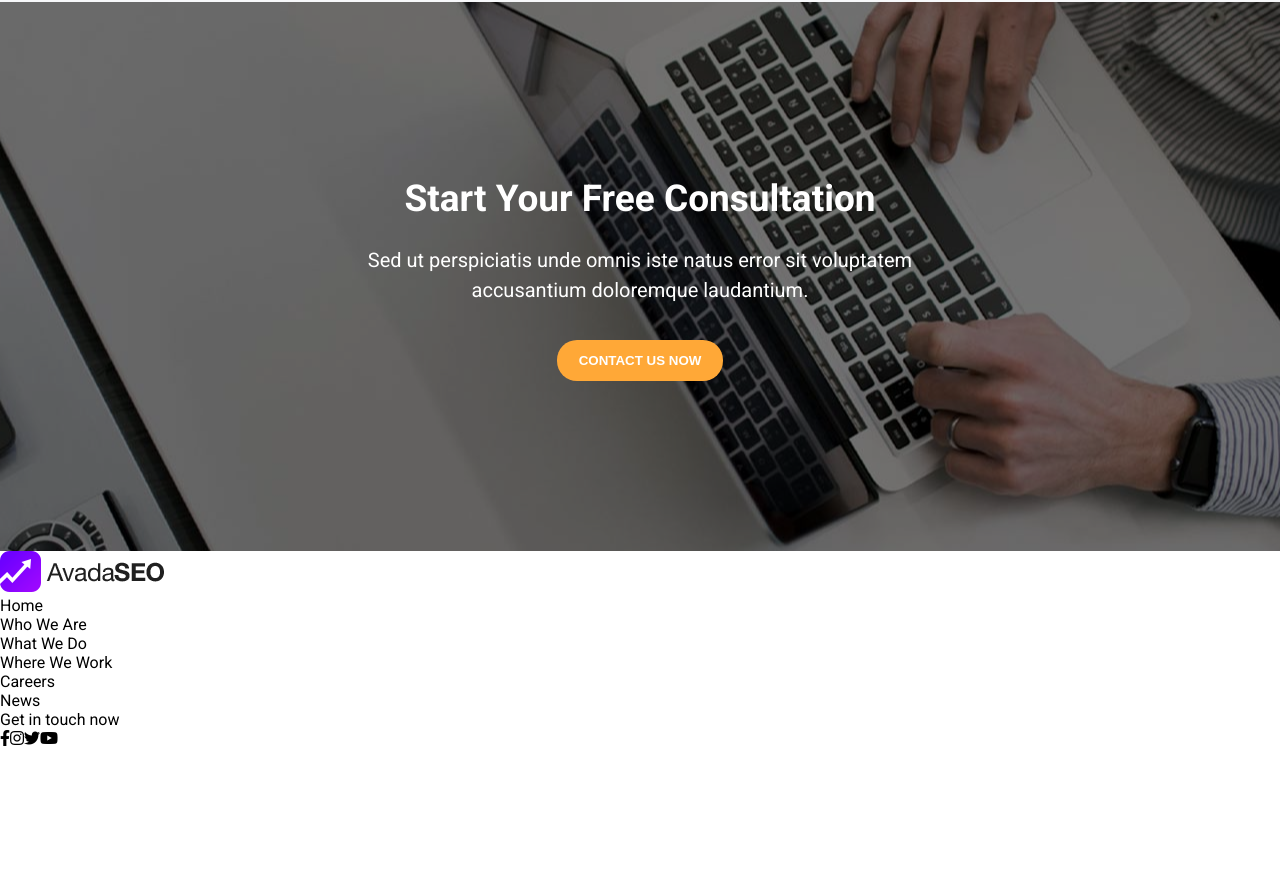
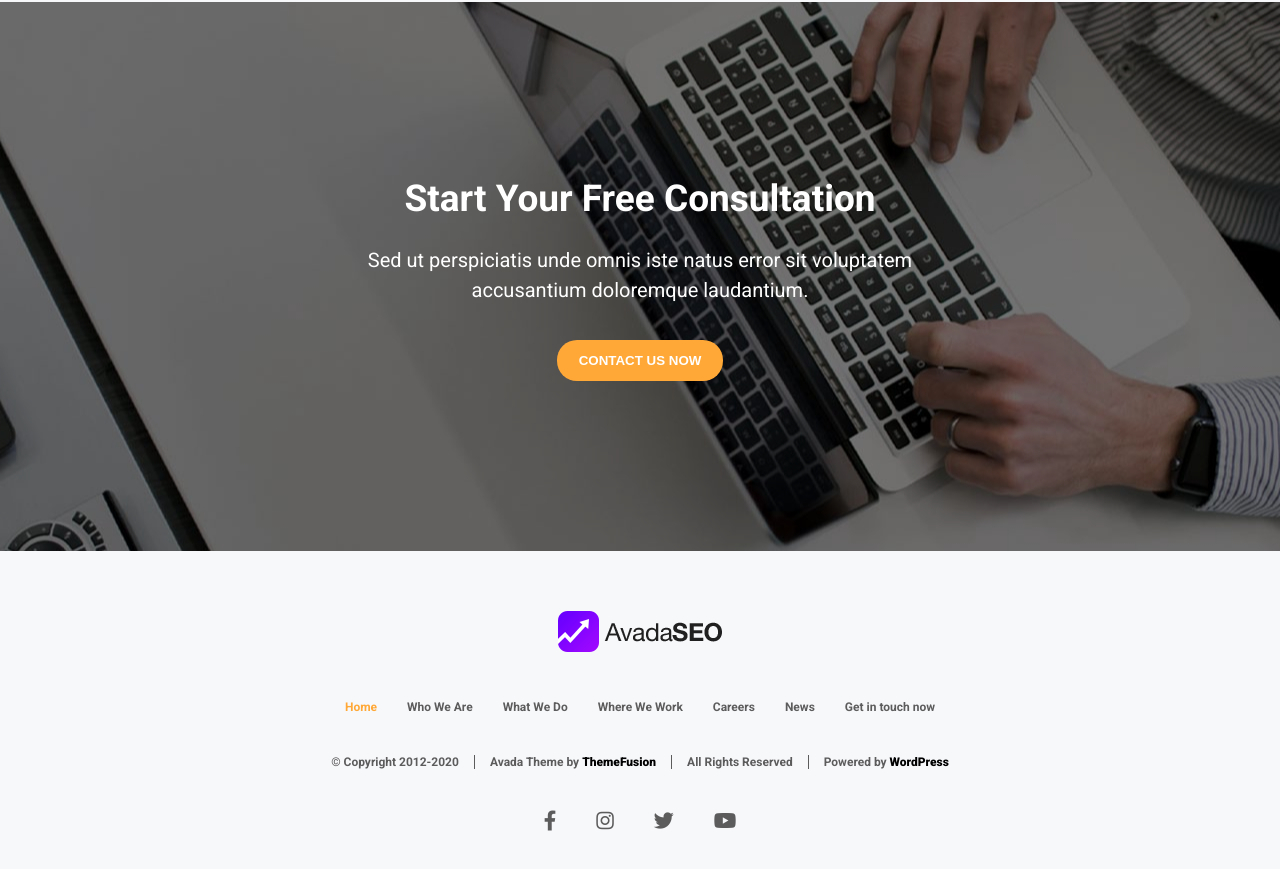
Before and after one commit to fabiomedda/proj-html-vuejs, a plain HTML site: page index.html in a window 1280 px wide. Shown: the part 5792-6661 px from the top of the page. Before the commit the page ends 6540 px from the top, so only its background shows below. Drawn offline with nearby package versions, Linux system fonts and the light colour scheme.

Commit message:
footer complete

```diff
--- a/assets/css/style.css
+++ b/assets/css/style.css
@@ -597,10 +597,70 @@ nav a:hover{
 
 /* //Sezione 7 */
 
-
-
-
-
 /***********
 ////MAIN////
 ***********/
+
+
+/*************
+****FOOTER****
+*************/
+
+footer{
+    text-align: center;
+    padding: 60px;
+    background-color: #F7F8FA;
+}
+
+footer ul{
+    justify-content: center;
+    margin: 40px 0;
+}
+
+footer .link li a{
+    text-decoration: none;
+    color: #5d5c5d;
+    font-size: 12px;
+    margin: 0 15px;
+    font-weight: 600;
+}
+
+footer .link li a:hover{
+    text-decoration: underline;
+}
+
+footer .link li:first-of-type a{
+    color: #ffa837;
+}
+
+footer >div:last-of-type li{
+    color: #5d5c5d;
+    font-size: 12px;
+    padding: 0 15px;
+    font-weight: 600;
+}
+
+footer>div:last-of-type li:not(:last-of-type){
+    border-right: 1px solid #5d5c5d;
+}
+
+footer>div:last-of-type li span{
+    color: black;
+    font-weight: 900;
+}
+
+footer > a{
+    text-decoration: none;
+    color: #5d5c5d;
+    margin: 20px;
+    font-size: 20px;
+}
+
+footer>a:hover{
+    color: black;
+}
+
+
+/*************
+////FOOTER////
+*************/
--- a/assets/js/main.js
+++ b/assets/js/main.js
@@ -40,6 +40,23 @@ let app = new Vue ({
                 "News",
                 "Get in touch now",
             ],
+            copyright: [
+                {
+                    copy1: "© Copyright 2012-2020"
+                },
+                {
+                    copy1: "Avada Theme by",
+                    copy2: "ThemeFusion",
+                },
+                {
+                    copy1: "All Rights Reserved",
+                },
+                {
+                    copy1: "Powered by",
+                    copy2: "WordPress",
+                },
+
+            ],
             icone: [
                 "fab fa-facebook-f",
                 "fab fa-instagram",
--- a/index.html
+++ b/index.html
@@ -363,12 +363,22 @@
             <!-- Footer -->
             <footer>
                 <img :src="footer.logo" alt="">
-                <div>
-                    <ul>
-                        <li v-for="link in footer.link">{{link}}</li>
+                <div class="link">
+                    <ul class="d_flex">
+                        <li class="list_style_none" v-for="link in footer.link"><a href="">{{link}}</a></li>
                     </ul>
                 </div>
-                <i v-for="i in footer.icone" :class="i"></i>
+
+                <div>
+                    <ul class="d_flex">
+                        <li class="list_style_none" v-for="copy in footer.copyright">{{copy.copy1}} <span v-if="copy.copy2">{{copy.copy2}}</span></li>
+                    </ul>
+                </div>
+
+                <a v-for="i in footer.icone" href="#">
+                    <i :class="i"></i>
+                </a>
+
             </footer>
             <!-- //Footer -->
 
```
